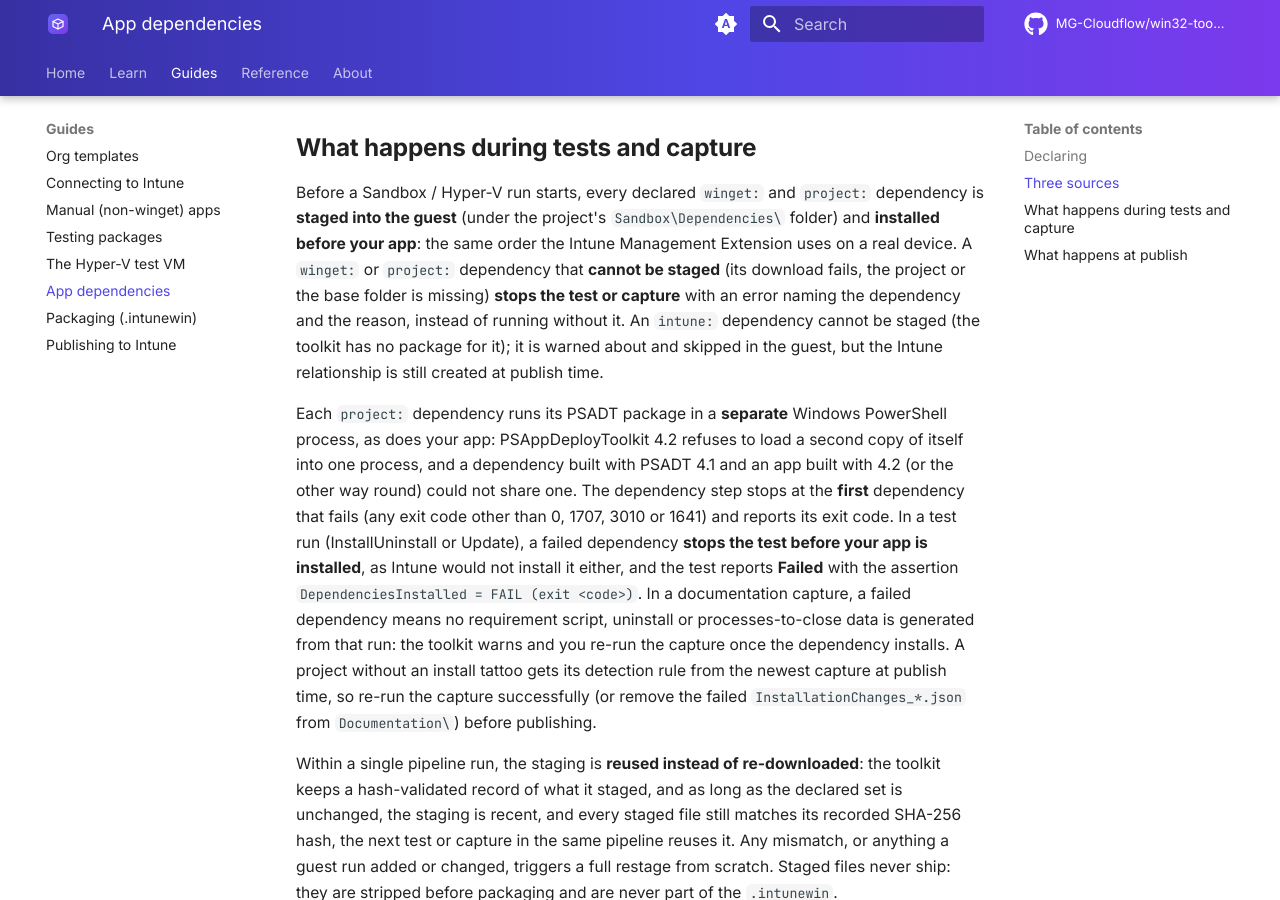
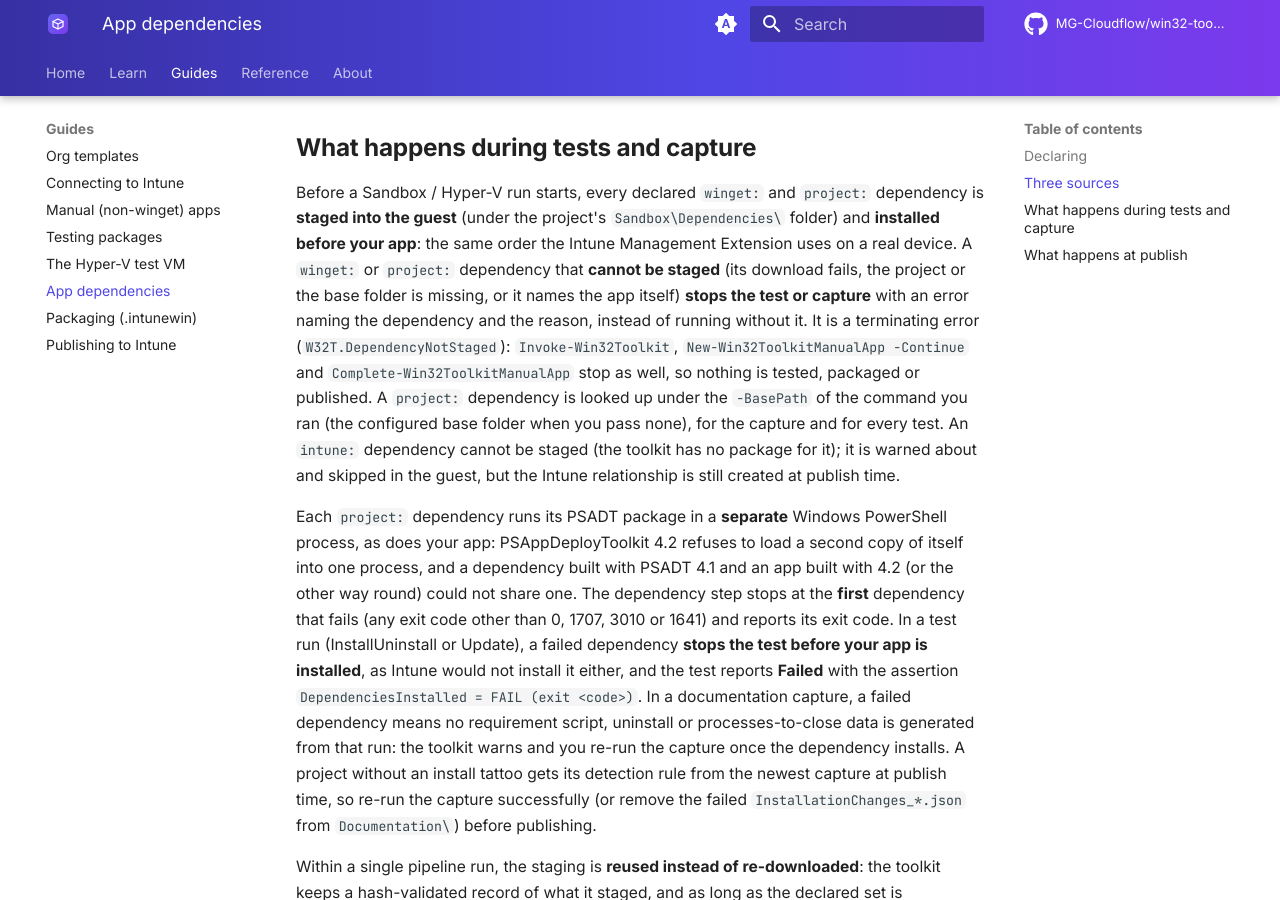
Before and after one commit to MG-Cloudflow/win32-toolkit, an MkDocs documentation site: the page built from docs/dependencies.md, in a window 1280 px wide and 900 px high, scrolled down 1321 px. Built offline with MkDocs 1.6.1 and Material for MkDocs 9.7.7, drawn with Linux system fonts in a browser that asks for light colours; comment, search, counter and statistics services are not loaded.

Commit message:
fix(pipeline): the capture and -RunTest tests stage project: dependencies from the run's -BasePath
985b807 made 'Test-Win32ToolkitProject -BasePath' stage 'project:'
dependencies from that base, but the pipeline never passed one:
Invoke-Win32ToolkitFinalize had no -BasePath, so the documentation
capture (New-TargetedDocumentation) and every -RunTest scenario staged
them from the registry base folder (re-verification 2026-10-21, B3 #4;
pre-existing since b7d7740). With 'Invoke-Win32Toolkit -BasePath <other>
-RunTest InstallUninstall' the dependency came from the wrong base or
could not be staged at all.

Invoke-Win32ToolkitFinalize takes -BasePath and passes it, only when
non-empty, to New-TargetedDocumentation (new -BasePath, on to
Initialize-Win32ToolkitDependencyStaging) and to Test-Win32ToolkitProject.
Invoke-Win32Toolkit and New-Win32ToolkitManualApp pass their resolved
base folder. Complete-Win32ToolkitManualApp has no -BasePath and keeps
the configured one; publish-time resolution stays a TODO.
docs/dependencies.md says where a 'project:' dependency is looked up, and
that a dependency that cannot be staged (also one naming the app itself)
stops the whole command.

Tests: BaselineFamily.unit [3b] (Finalize -BasePath reaches the capture
and both tests; unbound passes none), PipelineFailClosed.unit
(Invoke-Win32Toolkit and New-Win32ToolkitManualApp -Continue pass it),
TargetedDocumentation.unit [5] (reaches the staging only when given);
fail without the fix. C-9: the Finalize / capture / test shadows with
fixed param lists take -BasePath (ManualApp.integration,
P3_OrgTemplateReset, P1_DroppedFlags, PipelineFailClosed,
DocumentationDispatch, TestRunLog).

Co-Authored-By: Claude Opus 5.5 <noreply@anthropic.com>

```diff
--- a/docs/dependencies.md
+++ b/docs/dependencies.md
@@ -55,8 +55,12 @@ absent, Intune will not even attempt your app. Use it deliberately.
 Before a Sandbox / Hyper-V run starts, every declared `winget:` and `project:` dependency is **staged into
 the guest** (under the project's `Sandbox\Dependencies\` folder) and **installed before your app**: the
 same order the Intune Management Extension uses on a real device. A `winget:` or `project:` dependency that
-**cannot be staged** (its download fails, the project or the base folder is missing) **stops the test or
-capture** with an error naming the dependency and the reason, instead of running without it. An `intune:`
+**cannot be staged** (its download fails, the project or the base folder is missing, or it names the app
+itself) **stops the test or capture** with an error naming the dependency and the reason, instead of running
+without it. It is a terminating error (`W32T.DependencyNotStaged`): `Invoke-Win32Toolkit`,
+`New-Win32ToolkitManualApp -Continue` and `Complete-Win32ToolkitManualApp` stop as well, so nothing is
+tested, packaged or published. A `project:` dependency is looked up under the `-BasePath` of the command you
+ran (the configured base folder when you pass none), for the capture and for every test. An `intune:`
 dependency cannot be staged (the toolkit has no package for it); it is warned about and skipped in the guest,
 but the Intune relationship is still created at publish time.
 
```
Also changed, not shown: 12 other files.
